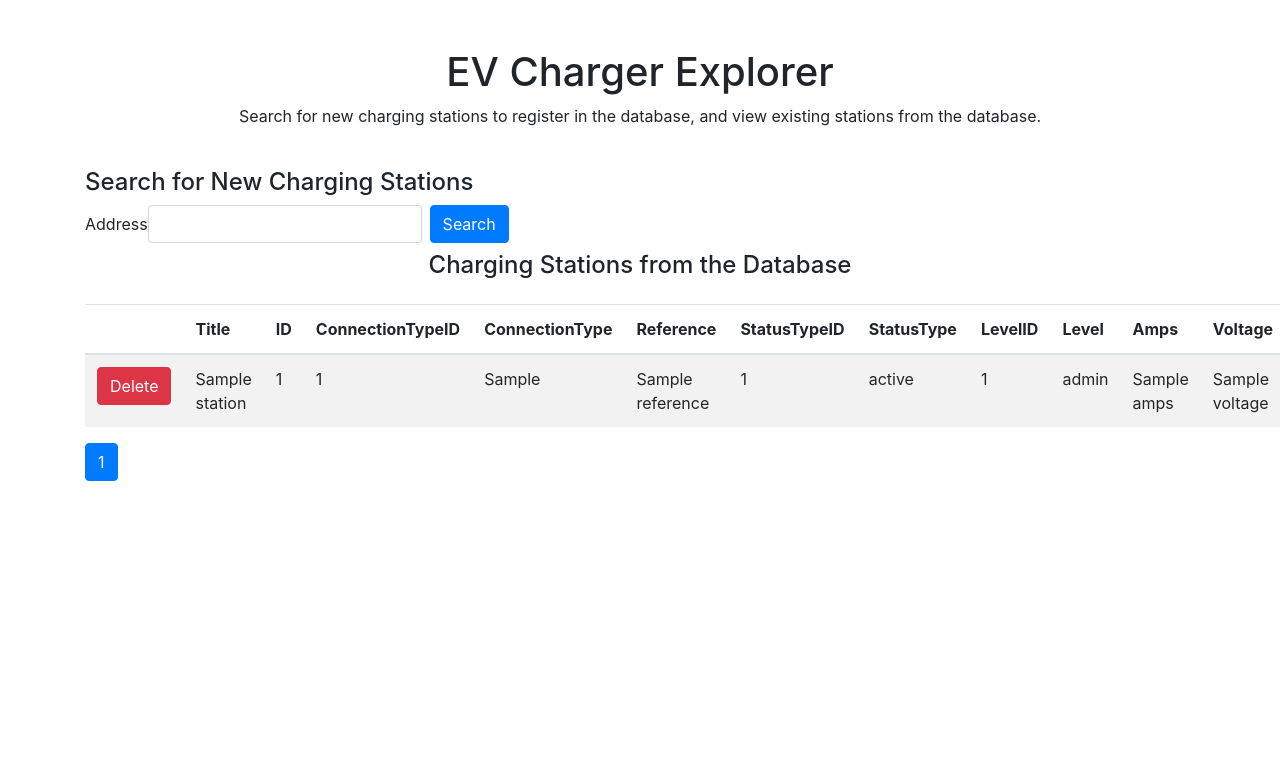
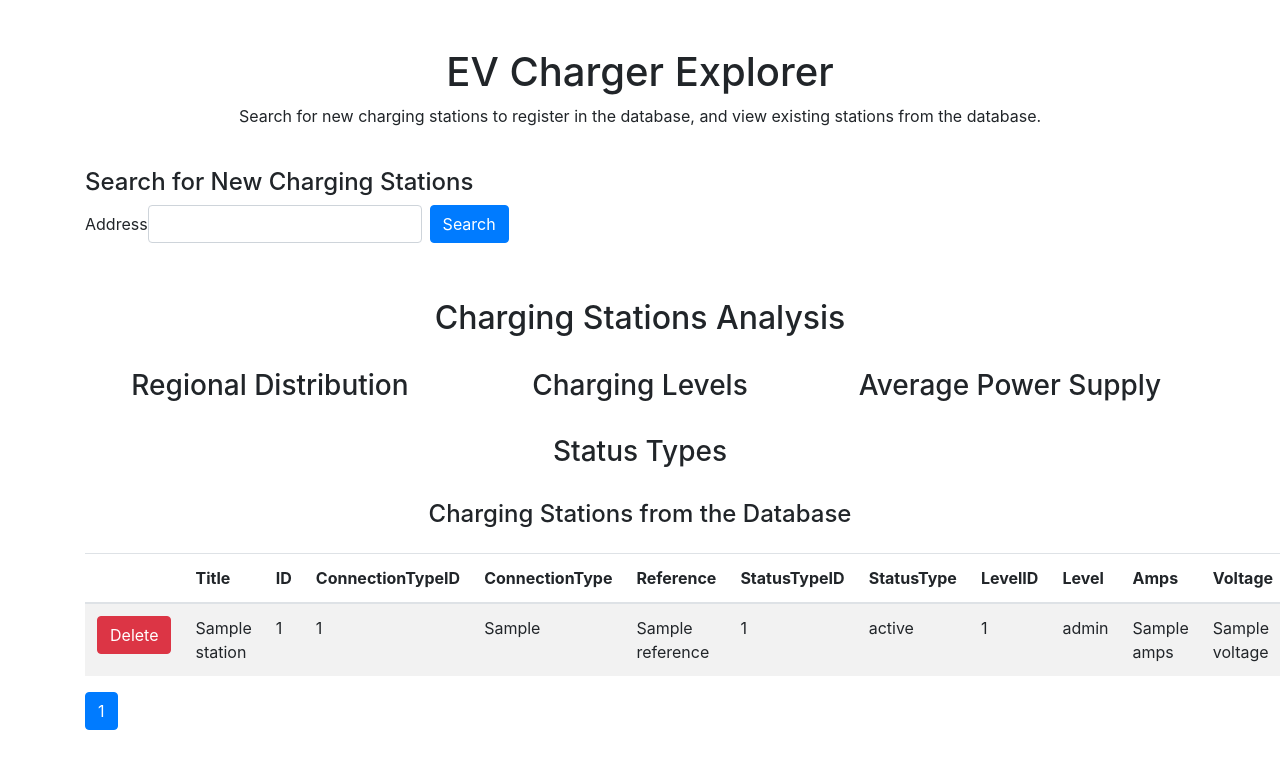
Before and after one commit to tomokiito/EV_charger_explorer, a Flask app: template app/templates/search.html in a window 1280 px wide. Shown: the top 769 px of the page. Run offline with Flask 3, Linux system fonts and the light colour scheme; the template is opened without the code that fills it: values that come from a table or form of the project are taken from there, most other values are stand-ins (such as "Sample title", 1, 10 or a date in 2020); data that the repository does not hold is empty; some libraries are stand-ins or nearby versions.

Commit message:
modified:   app/app.py 	modified:   app/services.py 	modified:   app/templates/search.html 	modified:   tests/services_test.py

```diff
--- a/app/app.py
+++ b/app/app.py
@@ -4,6 +4,7 @@
 from .services import register_to_database
 from .services import get_stations_from_database
 from .services import delete_station_from_database
+from .services import analyze_stations
 
 
 
@@ -83,6 +84,20 @@
     return jsonify(response)
 
 
+@app.route('/analyze', methods=['GET'])
+def analyze():
+    # Get charging stations from the database
+    db_stations = get_stations_from_database(app.config['MONGODB_URI'])
+
+    # Analyze the stations
+    analysis_result = analyze_stations(db_stations)
+
+    # Log the analysis result
+    print("Analysis Result:", analysis_result)
+
+    # Return the analysis result as JSON
+    return jsonify(analysis_result)
+
 
 if __name__ == '__main__':
     app.run(debug=True)
--- a/app/services.py
+++ b/app/services.py
@@ -1,5 +1,6 @@
 import os
 import requests
+from collections import defaultdict
 
 from dotenv import load_dotenv
 from pymongo.mongo_client import MongoClient
@@ -136,3 +137,50 @@
         return False
     finally:
         client.close()
+
+
+def analyze_stations(stations):
+    # Initialize analysis variables
+    charging_levels = {}
+    total_power = 0
+    status_types = {}
+
+    # Perform analysis for each station
+    for station in stations:
+
+        # Status types analysis
+        status_types = defaultdict(int)
+        for station in stations:
+            status_type = station['StatusType']
+            if status_type is None:
+                status_type = 'Unknown'  # Convert None to a string
+            status_types[status_type] += 1
+
+        # Charging levels analysis
+        level = station['Level']
+        charging_levels[level] = charging_levels.get(level, 0) + 1
+
+        # Determine how to access PowerKW value
+        power_kw = station['PowerKW']
+        if power_kw is None:
+            power_kw = 0.0  # Or continue to skip this record
+        elif isinstance(power_kw, dict) and '$numberDouble' in power_kw:
+            power_kw = float(power_kw['$numberDouble'])
+        else:
+            power_kw = float(power_kw)
+
+        # Average power supply analysis
+        total_power += power_kw
+
+        # Charging stations by status type analysis
+        status_type = station['StatusType']
+        status_types[status_type] = status_types.get(status_type, 0) + 1
+
+        # TODO: Regional distribution analysis (Requires defining regions)
+
+    # Return analysis results as a dictionary
+    return {
+        "charging_levels": charging_levels,
+        "average_power": total_power / len(stations) if stations else 0,
+        "status_types": status_types
+    }
--- a/app/templates/search.html
+++ b/app/templates/search.html
@@ -40,6 +40,45 @@
                     </div>
                     <button type="submit" class="btn btn-primary mb-2">Search</button>
                 </form>
+            </div>
+        </div>
+
+        <!-- Analysis Section -->
+        <div class="container mt-5">
+            <div class="row justify-content-center mb-4">
+                <div class="col-lg-12 text-center">
+                    <h2>Charging Stations Analysis</h2>
+                </div>
+            </div>
+
+            <!-- Row 1 -->
+            <div class="row mb-4">
+                <!-- Regional Distribution -->
+                <div class="col-lg-4 text-center">
+                    <h3>Regional Distribution</h3>
+                    <div id="regional-distribution-chart"></div>
+                </div>
+
+                <!-- Charging Levels -->
+                <div class="col-lg-4 text-center">
+                    <h3>Charging Levels</h3>
+                    <div id="charging-levels-chart"></div>
+                </div>
+
+                <!-- Average Power Supply -->
+                <div class="col-lg-4 text-center">
+                    <h3>Average Power Supply</h3>
+                    <div id="average-power-chart"></div>
+                </div>
+            </div>
+
+            <!-- Row 2 -->
+            <div class="row mb-4">
+                <!-- Status Types -->
+                <div class="col-lg-4 offset-lg-4 text-center">
+                    <h3>Status Types</h3>
+                    <div id="status-types-chart"></div>
+                </div>
             </div>
         </div>
 
@@ -179,5 +218,23 @@
         });
     </script>
 
+    <script>
+        $(document).ready(function() {
+            // Call the analyze endpoint
+            $.get("/analyze", function(data) {
+                // TODO: Visualize the results in charts or other preferred formats
+
+                // Example: Display charging levels as text (replace with desired visualization)
+                $("#charging-levels-chart").text(JSON.stringify(data.charging_levels));
+
+                // Example: Display average power as text
+                $("#average-power-chart").text(data.average_power.toFixed(2) + " kW");
+
+                // Example: Display status types as text
+                $("#status-types-chart").text(JSON.stringify(data.status_types));
+            });
+        });
+    </script>
+
 </body>
 </html>
```
Also changed, not shown: tests/services_test.py (+28 -0 lines).
